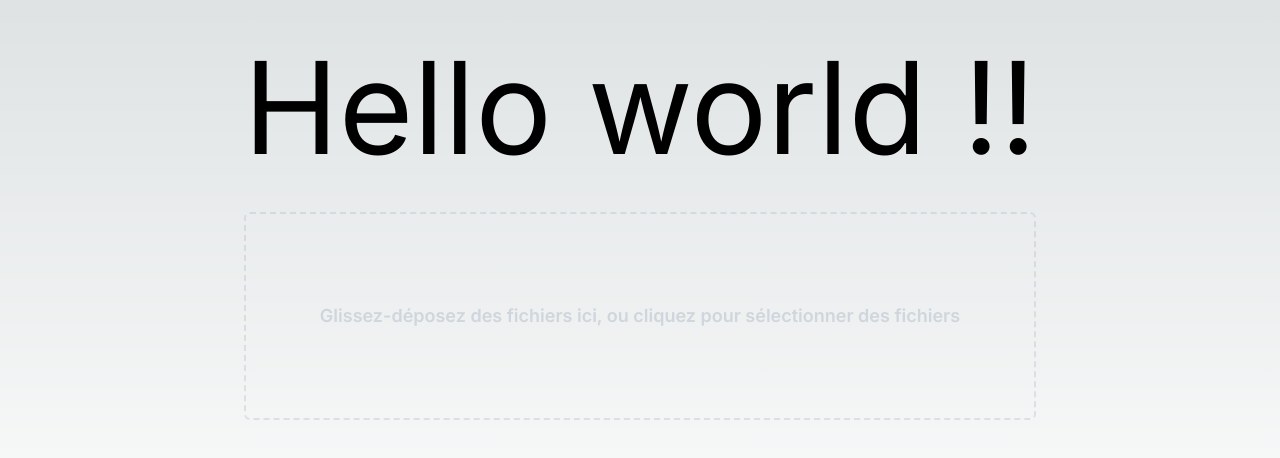
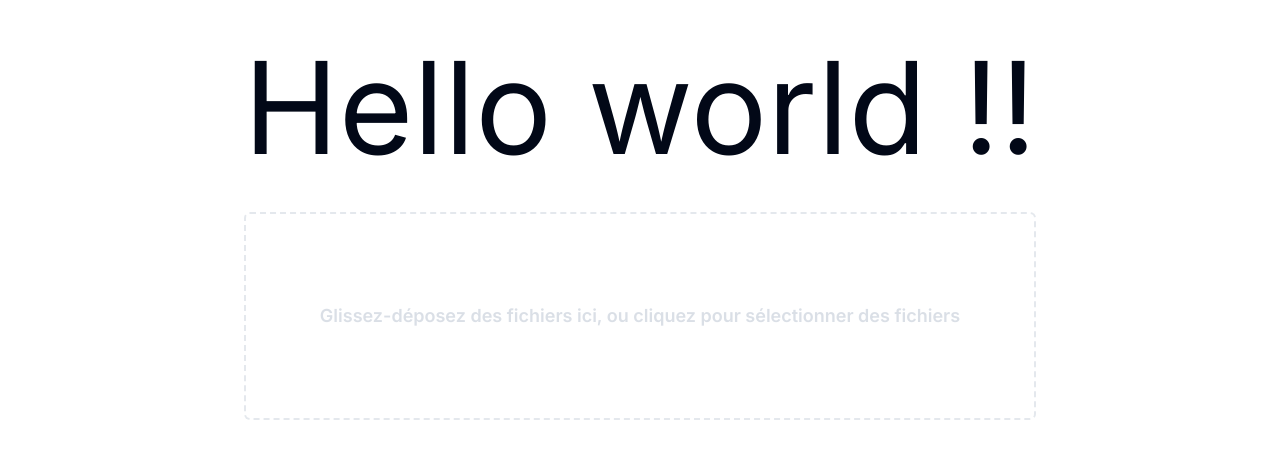
Before and after one commit to Desbiens-Mickael/Test_Eval_App, a Next.js app in the folder next-app/: page / in a window 1280 px wide. Shown: the part 168-626 px from the top of the page. Built offline with nearby package versions, Linux system fonts and the light colour scheme.

Commit message:
Ajout de la librairie Shadcn UI

```diff
--- a/next-app/src/app/globals.css
+++ b/next-app/src/app/globals.css
@@ -2,32 +2,75 @@
 @tailwind components;
 @tailwind utilities;
 
-:root {
-  --foreground-rgb: 0, 0, 0;
-  --background-start-rgb: 214, 219, 220;
-  --background-end-rgb: 255, 255, 255;
-}
+@layer base {
+  :root {
+    --background: 0 0% 100%;
+    --foreground: 222.2 84% 4.9%;
 
-@media (prefers-color-scheme: dark) {
-  :root {
-    --foreground-rgb: 255, 255, 255;
-    --background-start-rgb: 0, 0, 0;
-    --background-end-rgb: 0, 0, 0;
+    --card: 0 0% 100%;
+    --card-foreground: 222.2 84% 4.9%;
+
+    --popover: 0 0% 100%;
+    --popover-foreground: 222.2 84% 4.9%;
+
+    --primary: 222.2 47.4% 11.2%;
+    --primary-foreground: 210 40% 98%;
+
+    --secondary: 210 40% 96.1%;
+    --secondary-foreground: 222.2 47.4% 11.2%;
+
+    --muted: 210 40% 96.1%;
+    --muted-foreground: 215.4 16.3% 46.9%;
+
+    --accent: 210 40% 96.1%;
+    --accent-foreground: 222.2 47.4% 11.2%;
+
+    --destructive: 0 84.2% 60.2%;
+    --destructive-foreground: 210 40% 98%;
+
+    --border: 214.3 31.8% 91.4%;
+    --input: 214.3 31.8% 91.4%;
+    --ring: 222.2 84% 4.9%;
+
+    --radius: 0.5rem;
+  }
+
+  .dark {
+    --background: 222.2 84% 4.9%;
+    --foreground: 210 40% 98%;
+
+    --card: 222.2 84% 4.9%;
+    --card-foreground: 210 40% 98%;
+
+    --popover: 222.2 84% 4.9%;
+    --popover-foreground: 210 40% 98%;
+
+    --primary: 210 40% 98%;
+    --primary-foreground: 222.2 47.4% 11.2%;
+
+    --secondary: 217.2 32.6% 17.5%;
+    --secondary-foreground: 210 40% 98%;
+
+    --muted: 217.2 32.6% 17.5%;
+    --muted-foreground: 215 20.2% 65.1%;
+
+    --accent: 217.2 32.6% 17.5%;
+    --accent-foreground: 210 40% 98%;
+
+    --destructive: 0 62.8% 30.6%;
+    --destructive-foreground: 210 40% 98%;
+
+    --border: 217.2 32.6% 17.5%;
+    --input: 217.2 32.6% 17.5%;
+    --ring: 212.7 26.8% 83.9%;
   }
 }
 
-body {
-  color: rgb(var(--foreground-rgb));
-  background: linear-gradient(
-      to bottom,
-      transparent,
-      rgb(var(--background-end-rgb))
-    )
-    rgb(var(--background-start-rgb));
-}
-
-@layer utilities {
-  .text-balance {
-    text-wrap: balance;
+@layer base {
+  * {
+    @apply border-border;
+  }
+  body {
+    @apply bg-background text-foreground;
   }
 }
--- /dev/null
+++ b/next-app/src/lib/utils.ts
@@ -0,0 +1,6 @@
+import { type ClassValue, clsx } from "clsx"
+import { twMerge } from "tailwind-merge"
+
+export function cn(...inputs: ClassValue[]) {
+  return twMerge(clsx(inputs))
+}
--- a/next-app/tailwind.config.ts
+++ b/next-app/tailwind.config.ts
@@ -1,20 +1,80 @@
-import type { Config } from "tailwindcss";
+import type { Config } from "tailwindcss"
 
-const config: Config = {
+const config = {
+  darkMode: ["class"],
   content: [
-    "./src/pages/**/*.{js,ts,jsx,tsx,mdx}",
-    "./src/components/**/*.{js,ts,jsx,tsx,mdx}",
-    "./src/app/**/*.{js,ts,jsx,tsx,mdx}",
-  ],
+    './pages/**/*.{ts,tsx}',
+    './components/**/*.{ts,tsx}',
+    './app/**/*.{ts,tsx}',
+    './src/**/*.{ts,tsx}',
+	],
+  prefix: "",
   theme: {
+    container: {
+      center: true,
+      padding: "2rem",
+      screens: {
+        "2xl": "1400px",
+      },
+    },
     extend: {
-      backgroundImage: {
-        "gradient-radial": "radial-gradient(var(--tw-gradient-stops))",
-        "gradient-conic":
-          "conic-gradient(from 180deg at 50% 50%, var(--tw-gradient-stops))",
+      colors: {
+        border: "hsl(var(--border))",
+        input: "hsl(var(--input))",
+        ring: "hsl(var(--ring))",
+        background: "hsl(var(--background))",
+        foreground: "hsl(var(--foreground))",
+        primary: {
+          DEFAULT: "hsl(var(--primary))",
+          foreground: "hsl(var(--primary-foreground))",
+        },
+        secondary: {
+          DEFAULT: "hsl(var(--secondary))",
+          foreground: "hsl(var(--secondary-foreground))",
+        },
+        destructive: {
+          DEFAULT: "hsl(var(--destructive))",
+          foreground: "hsl(var(--destructive-foreground))",
+        },
+        muted: {
+          DEFAULT: "hsl(var(--muted))",
+          foreground: "hsl(var(--muted-foreground))",
+        },
+        accent: {
+          DEFAULT: "hsl(var(--accent))",
+          foreground: "hsl(var(--accent-foreground))",
+        },
+        popover: {
+          DEFAULT: "hsl(var(--popover))",
+          foreground: "hsl(var(--popover-foreground))",
+        },
+        card: {
+          DEFAULT: "hsl(var(--card))",
+          foreground: "hsl(var(--card-foreground))",
+        },
+      },
+      borderRadius: {
+        lg: "var(--radius)",
+        md: "calc(var(--radius) - 2px)",
+        sm: "calc(var(--radius) - 4px)",
+      },
+      keyframes: {
+        "accordion-down": {
+          from: { height: "0" },
+          to: { height: "var(--radix-accordion-content-height)" },
+        },
+        "accordion-up": {
+          from: { height: "var(--radix-accordion-content-height)" },
+          to: { height: "0" },
+        },
+      },
+      animation: {
+        "accordion-down": "accordion-down 0.2s ease-out",
+        "accordion-up": "accordion-up 0.2s ease-out",
       },
     },
   },
-  plugins: [],
-};
-export default config;
+  plugins: [require("tailwindcss-animate")],
+} satisfies Config
+
+export default config
```
Also changed, not shown: next-app/package.json (+6 -1 lines), next-app/components.json (added), 1 other file (tests, documents, lock files or other folders).
